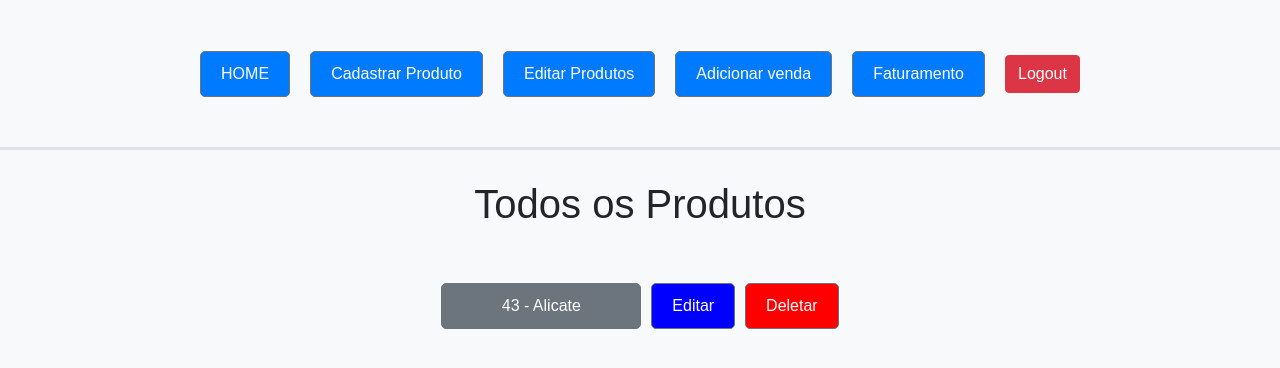
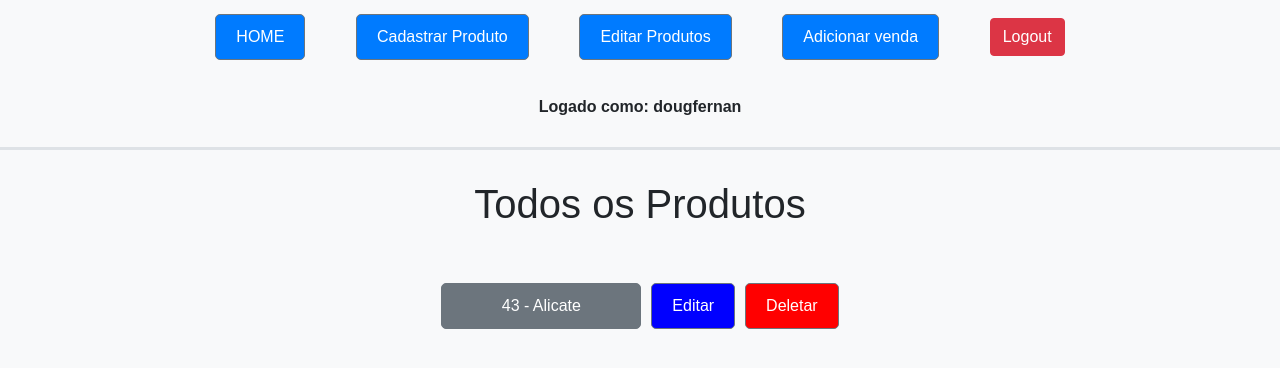
Before and after one commit to DouglasFernan/NADIC_CRM_2, a Django app: page /editar/ in a window 1280 px wide. Shown: the top 368 px of the page. Run offline with Django 5.2, Linux system fonts and the light colour scheme; a user stored in the database is signed in; data comes from the database, SQL or seed files in the repository; both versions use the stored data as it was after the commit; some libraries are stand-ins or nearby versions.

Commit message:
adicionando o usuário logado

```diff
--- a/nadic_crm/core/templates/core/add_venda.html
+++ b/nadic_crm/core/templates/core/add_venda.html
@@ -26,6 +26,7 @@
             height: 150px;
             width: 100%;
             display: flex;
+            flex-direction: column;
             justify-content: center;
             align-items: center;
             border-bottom: 3px solid #dee2e6;
@@ -64,12 +65,17 @@
           <a href="{% url 'cadastrar' %}" class="button">Cadastrar Produto</a>
           <a href="{% url 'editar' %}" class="button">Editar Produtos</a>
           <a href="{% url 'add_venda' %}" class="button">Adicionar venda</a>
+          {% if is_founder %}
           <a href="{% url 'faturamento' %}" class="button">Faturamento</a>
+          {% endif %}
           <!-- Botão de logout -->
           <form action="{% url 'logout' %}" method="post" class="d-inline">
               {% csrf_token %}
               <button type="submit" class="btn btn-danger">Logout</button>
           </form>
+        </div>
+        <div>
+          <h6 !impotant style="font-weight: bold;">Logado como: {{user}}</h6>
         </div>
         {% else %}
         <!-- Botões de login e registro dentro da seção -->
--- a/nadic_crm/core/templates/core/cadastro.html
+++ b/nadic_crm/core/templates/core/cadastro.html
@@ -22,6 +22,7 @@
       height: 150px;
       width: 100%;
       display: flex;
+      flex-direction: column;
       justify-content: center;
       align-items: center;
       border-bottom: 3px solid #dee2e6;
@@ -67,12 +68,17 @@
       <a href="{% url 'cadastrar' %}" class="button">Cadastrar Produto</a>
       <a href="{% url 'editar' %}" class="button">Editar Produtos</a>
       <a href="{% url 'add_venda' %}" class="button">Adicionar venda</a>
+      {% if is_founder %}
       <a href="{% url 'faturamento' %}" class="button">Faturamento</a>
+      {% endif %}
       <!-- Botão de logout -->
       <form action="{% url 'logout' %}" method="post" class="d-inline">
           {% csrf_token %}
           <button type="submit" class="btn btn-danger">Logout</button>
       </form>
+    </div>
+    <div>
+      <h6 style="font-weight: bold;">Logado como: {{user}}</h6>
     </div>
     {% else %}
     <!-- Botões de login e registro dentro da seção -->
--- a/nadic_crm/core/templates/core/editar.html
+++ b/nadic_crm/core/templates/core/editar.html
@@ -31,6 +31,7 @@
       height: 150px;
       width: 100%;
       display: flex;
+      flex-direction: column;
       justify-content: center;
       align-items: center;
       border-bottom: 3px solid #dee2e6;
@@ -128,12 +129,17 @@
       <a href="{% url 'cadastrar' %}" class="button">Cadastrar Produto</a>
       <a href="{% url 'editar' %}" class="button">Editar Produtos</a>
       <a href="{% url 'add_venda' %}" class="button">Adicionar venda</a>
+      {% if is_founder %}
       <a href="{% url 'faturamento' %}" class="button">Faturamento</a>
+      {% endif %}
       <!-- Botão de logout -->
       <form action="{% url 'logout' %}" method="post" class="d-inline">
           {% csrf_token %}
           <button type="submit" class="btn btn-danger">Logout</button>
       </form>
+    </div>
+    <div>
+      <h6 style="font-weight: bold;">Logado como: {{user}}</h6>
     </div>
     {% else %}
     <!-- Botões de login e registro dentro da seção -->
--- a/nadic_crm/core/templates/core/faturamento.html
+++ b/nadic_crm/core/templates/core/faturamento.html
@@ -19,6 +19,7 @@
             height: 150px;
             width: 100%;
             display: flex;
+            flex-direction: column;
             justify-content: center;
             align-items: center;
             border-bottom: 3px solid #dee2e6;
@@ -67,12 +68,17 @@
           <a href="{% url 'cadastrar' %}" class="button">Cadastrar Produto</a>
           <a href="{% url 'editar' %}" class="button">Editar Produtos</a>
           <a href="{% url 'add_venda' %}" class="button">Adicionar venda</a>
+          {% if is_founder %}
           <a href="{% url 'faturamento' %}" class="button">Faturamento</a>
+          {% endif %}
           <!-- Botão de logout -->
           <form action="{% url 'logout' %}" method="post" class="d-inline">
               {% csrf_token %}
               <button type="submit" class="btn btn-danger">Logout</button>
           </form>
+        </div>
+        <div>
+          <h6 style="font-weight: bold;">Logado como: {{user}}</h6>
         </div>
         {% else %}
         <!-- Botões de login e registro dentro da seção -->
--- a/nadic_crm/core/templates/core/index.html
+++ b/nadic_crm/core/templates/core/index.html
@@ -21,6 +21,7 @@
       height: 150px;
       width: 100%;
       display: flex;
+      flex-direction: column;
       justify-content: center;
       align-items: center;
       border-bottom: 3px solid #dee2e6;
@@ -71,6 +72,9 @@
           <button type="submit" class="btn btn-danger">Logout</button>
       </form>
     </div>
+    <div>
+      <h6 style="font-weight: bold;">Logado como: {{user}}</h6>
+    </div>
     {% else %}
     <!-- Botões de login e registro dentro da seção -->
     <div class="container">
--- a/nadic_crm/core/templates/core/sucesso.html
+++ b/nadic_crm/core/templates/core/sucesso.html
@@ -22,6 +22,7 @@
       height: 150px;
       width: 100%;
       display: flex;
+      flex-direction: column;
       justify-content: center;
       align-items: center;
       border-bottom: 3px solid #dee2e6;
@@ -62,12 +63,17 @@
       <a href="{% url 'cadastrar' %}" class="button">Cadastrar Produto</a>
       <a href="{% url 'editar' %}" class="button">Editar Produtos</a>
       <a href="{% url 'add_venda' %}" class="button">Adicionar venda</a>
+      {% if is_founder %}
       <a href="{% url 'faturamento' %}" class="button">Faturamento</a>
+      {% endif %}
       <!-- Botão de logout -->
       <form action="{% url 'logout' %}" method="post" class="d-inline">
           {% csrf_token %}
           <button type="submit" class="btn btn-danger">Logout</button>
       </form>
+    </div>
+    <div>
+      <h6 style="font-weight: bold;">Logado como: {{user}}</h6>
     </div>
     {% else %}
     <!-- Botões de login e registro dentro da seção -->
--- a/nadic_crm/core/templates/core/update.html
+++ b/nadic_crm/core/templates/core/update.html
@@ -22,6 +22,7 @@
       height: 150px;
       width: 100%;
       display: flex;
+      flex-direction: column;
       justify-content: center;
       align-items: center;
       border-bottom: 3px solid #dee2e6;
@@ -66,12 +67,17 @@
       <a href="{% url 'cadastrar' %}" class="button">Cadastrar Produto</a>
       <a href="{% url 'editar' %}" class="button">Editar Produtos</a>
       <a href="{% url 'add_venda' %}" class="button">Adicionar venda</a>
+      {% if is_founder %}
       <a href="{% url 'faturamento' %}" class="button">Faturamento</a>
+      {% endif %}
       <!-- Botão de logout -->
       <form action="{% url 'logout' %}" method="post" class="d-inline">
           {% csrf_token %}
           <button type="submit" class="btn btn-danger">Logout</button>
       </form>
+    </div>
+    <div>
+      <h6 style="font-weight: bold;">Logado como: {{user}}</h6>
     </div>
     {% else %}
     <!-- Botões de login e registro dentro da seção -->
```
Also changed, not shown: nadic_crm/db.sqlite3. Lines whose indentation alone changed are shown as unchanged.
